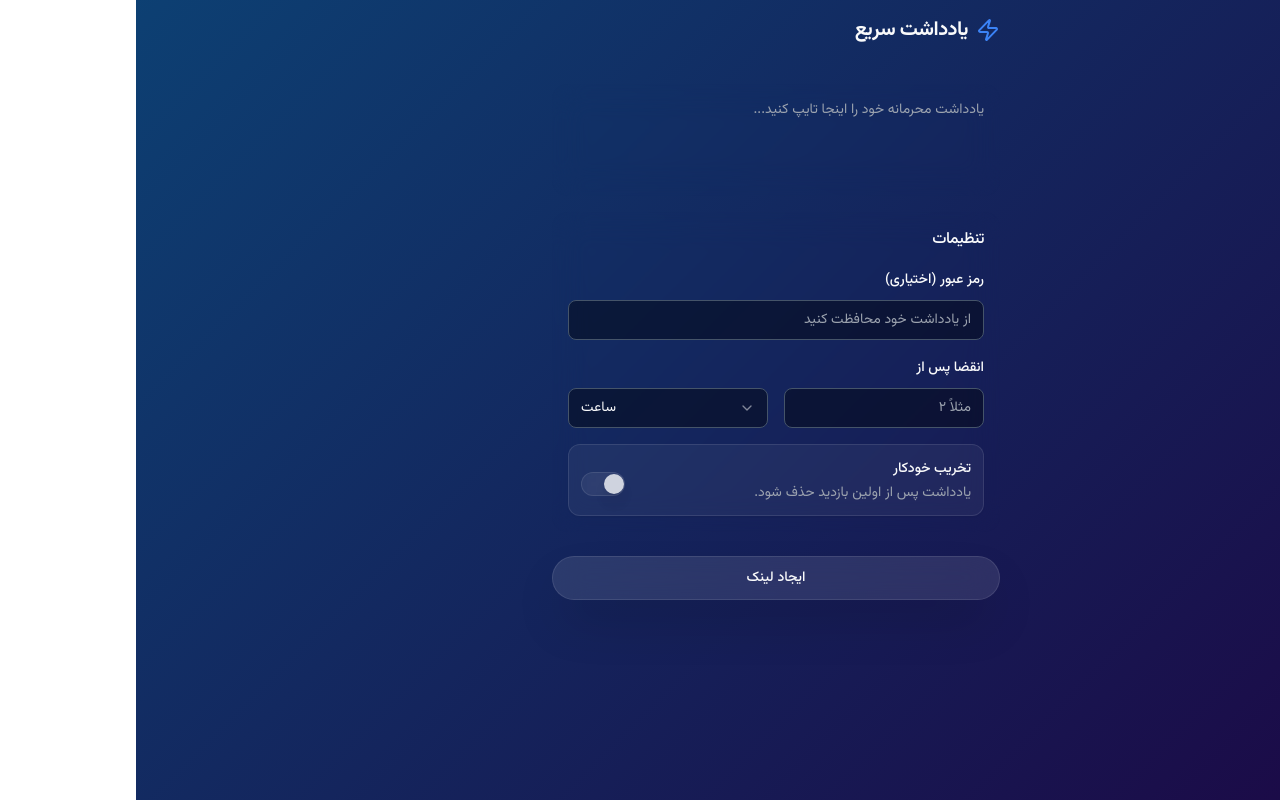
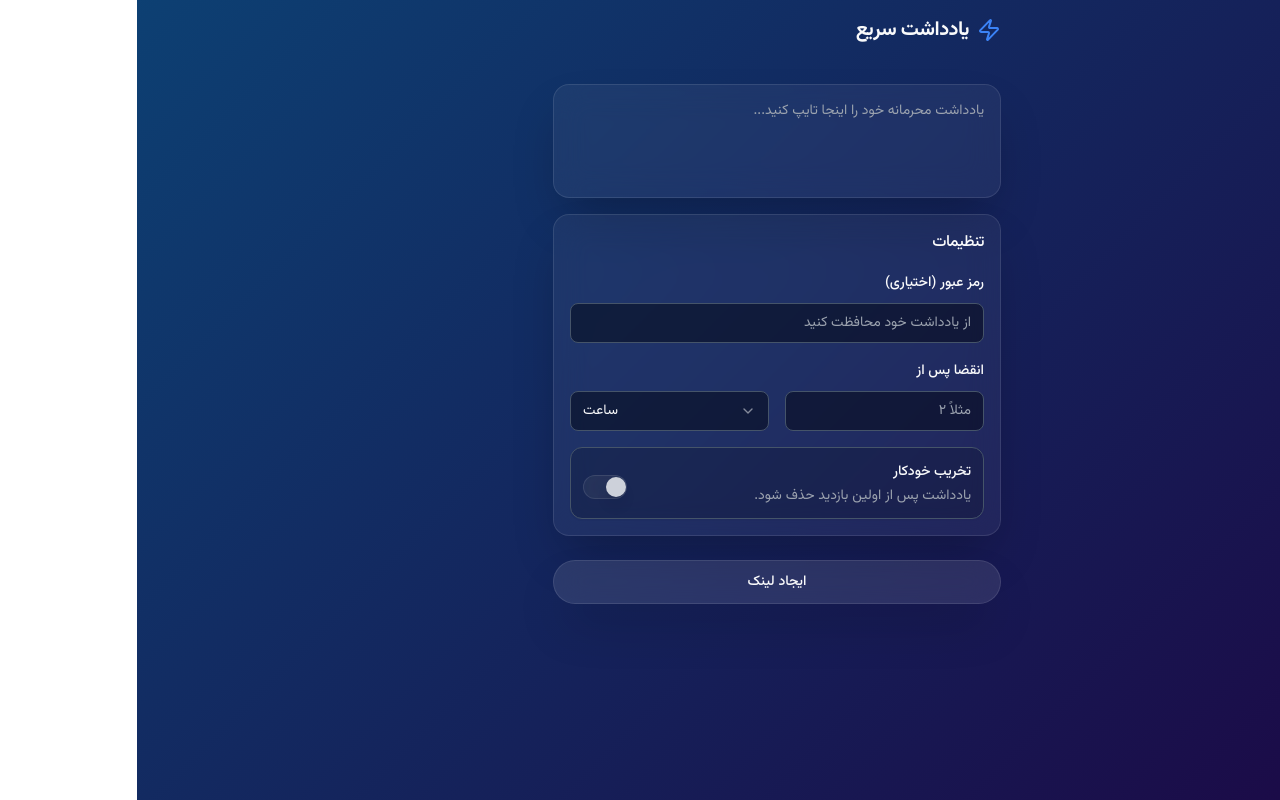
Before and after one commit to F4RD1N/secure-note, a Next.js app: page / in a window 1280 px wide. Built offline with nearby package versions, Linux system fonts and the light colour scheme.

Commit message:
fix card inputs

```diff
--- a/src/components/NoteCreator.tsx
+++ b/src/components/NoteCreator.tsx
@@ -179,7 +179,7 @@ export default function NoteCreator() {
   return (
     <Form {...form}>
       <form onSubmit={form.handleSubmit(onSubmit)} className="flex flex-col h-full">
-        <Card className="flex-1 flex flex-col bg-transparent border-0 shadow-none p-0">
+        <Card className="flex-1 flex flex-col">
             <CardContent className="flex-1 flex flex-col p-4">
                <FormField
                   control={form.control}
@@ -199,7 +199,7 @@ export default function NoteCreator() {
                   />
             </CardContent>
          </Card>
-        <Card className="mt-4 bg-transparent border-0 shadow-none p-0">
+        <Card className="mt-4">
             <CardContent className="p-4 space-y-4">
                  <div className="space-y-1">
                     <h3 className="text-base font-medium tracking-tight">تنظیمات</h3>
@@ -258,7 +258,7 @@ export default function NoteCreator() {
                 control={form.control}
                 name="deleteAfterFirstView"
                 render={({ field }) => (
-                    <FormItem className="flex flex-row items-center justify-between rounded-lg border border-black/5 dark:border-white/10 p-3 shadow-sm bg-black/5 dark:bg-white/5 mt-4">
+                    <FormItem className="flex flex-row items-center justify-between rounded-lg border p-3 shadow-sm bg-background/20 mt-4">
                     <div className="space-y-0.5">
                         <FormLabel>تخریب خودکار</FormLabel>
                         <p className="text-sm text-muted-foreground">
```
Also changed, not shown: 1 other file (tests, documents, lock files or other folders).
